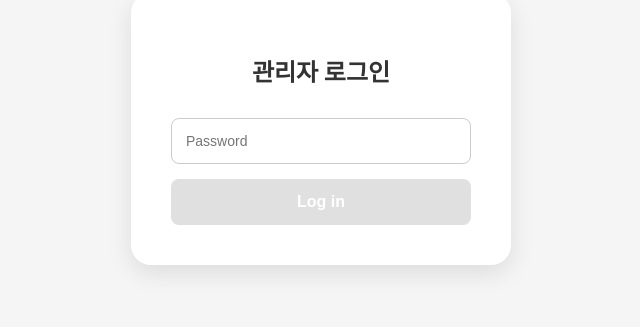
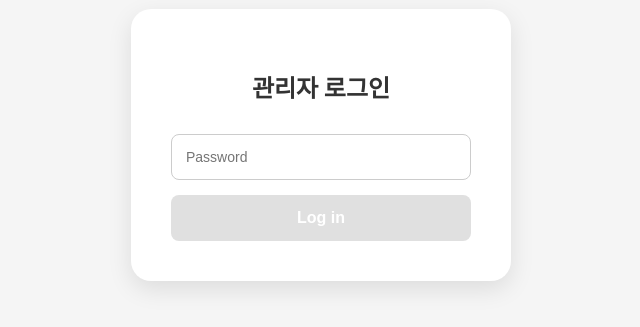
Before and after one commit to noob-2003/ggk, a React (Create React App) app: page /admin-login in a window 1280 px wide. Shown: the part 271-598 px from the top of the page, without its empty margins (319-959 px from the left). Built offline with nearby package versions, Linux system fonts and the light colour scheme.

Commit message:
ver1.8 commit

```diff
--- a/src/App.js
+++ b/src/App.js
@@ -35,7 +35,7 @@ function App() {
         <Route path="/admin-login" element={<AdminLogin onLogin={() => setIsAuthenticated(true)}/>} />
 
         {/* <Route path="/dashboard" element={<DashboardPage />} /> */}
-        <Route path="/dashboard" element={isAuthenticated ? <DashboardPage /> : <Navigate to="/admin-login" replace />}/>`
+        <Route path="/dashboard" element={isAuthenticated ? <DashboardPage /> : <Navigate to="/admin-login" replace />}/>
 
         {/* <Route path="/dashboardUI" element={<DashboardUI />} /> */}
         <Route path="/dashboardUI" element={isAuthenticated ? <DashboardUI /> : <Navigate to="/admin-login" replace />}/>
--- a/src/pages/AdminLogin.css
+++ b/src/pages/AdminLogin.css
@@ -4,6 +4,7 @@
   align-items: center;
   justify-content: center;
   height: 100vh;
+  padding: 16px;
   background-color: #f5f5f5;
 }
 
@@ -33,9 +34,19 @@
   font-weight: bold;
 }
 
+.login-button.active {
+  background: #007bff;
+  cursor: pointer;
+}
+
 .login-button:hover {
   background-color: #d0d0d0;
 }
+
+.login-button.active:hover {
+  background-color: #006ce0;
+}
+
 
 .join-link {
   text-align: right;
--- a/src/pages/AdminLogin.js
+++ b/src/pages/AdminLogin.js
@@ -12,10 +12,10 @@ const AdminLogin = ({ onLogin }) => {
   const searchParams = new URLSearchParams(location.search);
   const redirectPath = searchParams.get('redirect') || '/dashboard';
 
-   const handleLogin = async () => {
+  const handleLogin = async () => {
     setLoading(true);
     try {
-      const response = await fetch('http://211.42.159.18:8080/api/admin/login', {
+      const response = await fetch('http://localhost:8080/api/admin/login', {
         method: 'POST',
         headers: {
           'Content-Type': 'application/json'
@@ -33,9 +33,9 @@ const AdminLogin = ({ onLogin }) => {
       }
     } catch (error) {
       alert('서버 연결 실패 또는 오류 발생');
-      console.error('로그인 오류:', error); // ','로 구분
+      console.error('로그인 오류:', error);
     } finally {
-      setLoading(false); // L 소문자
+      setLoading(false);
     }
   };
 
@@ -43,7 +43,15 @@ const AdminLogin = ({ onLogin }) => {
     <div className="login-container">
       <div className="login-wrapper">
         <h2 className="login-title">관리자 로그인</h2>
-        <div className="login-box">
+
+        {/* form 태그 추가 + 엔터 지원 */}
+        <form
+          className="login-box"
+          onSubmit={(e) => {
+            e.preventDefault();
+            handleLogin();
+          }}
+        >
           <input
             type="password"
             placeholder="Password"
@@ -52,8 +60,16 @@ const AdminLogin = ({ onLogin }) => {
             onChange={(e) => setPassword(e.target.value)}
             disabled={loading}
           />
-          <button className="login-button" onClick={handleLogin} disabled={loading}>Log in</button>
-        </div>
+
+          {/* password 값이 있으면 active 클래스 추가 */}
+          <button
+            type="submit"
+            className={`login-button ${password ? 'active' : ''}`}
+            disabled={loading}
+          >
+            Log in
+          </button>
+        </form>
       </div>
     </div>
   );
```
